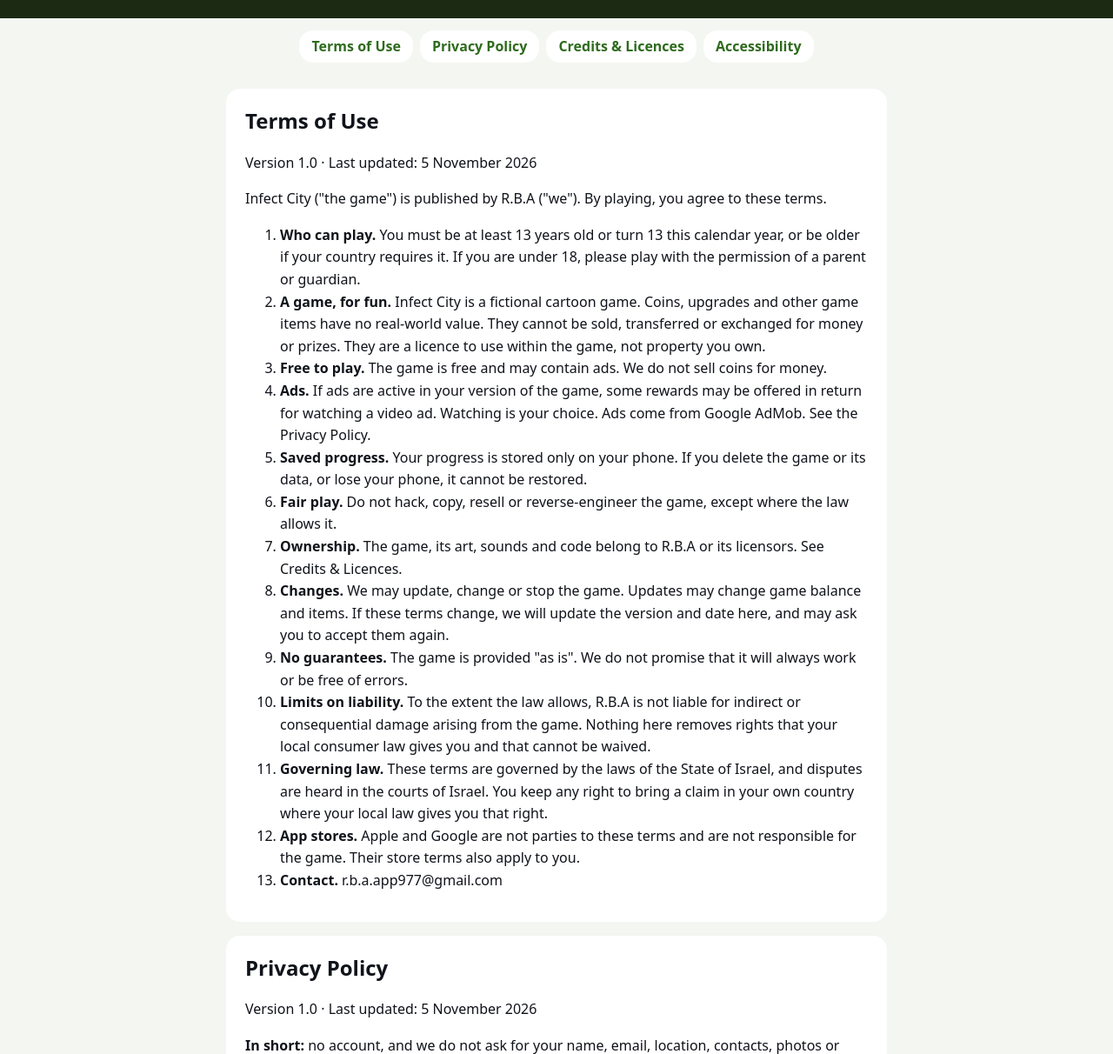
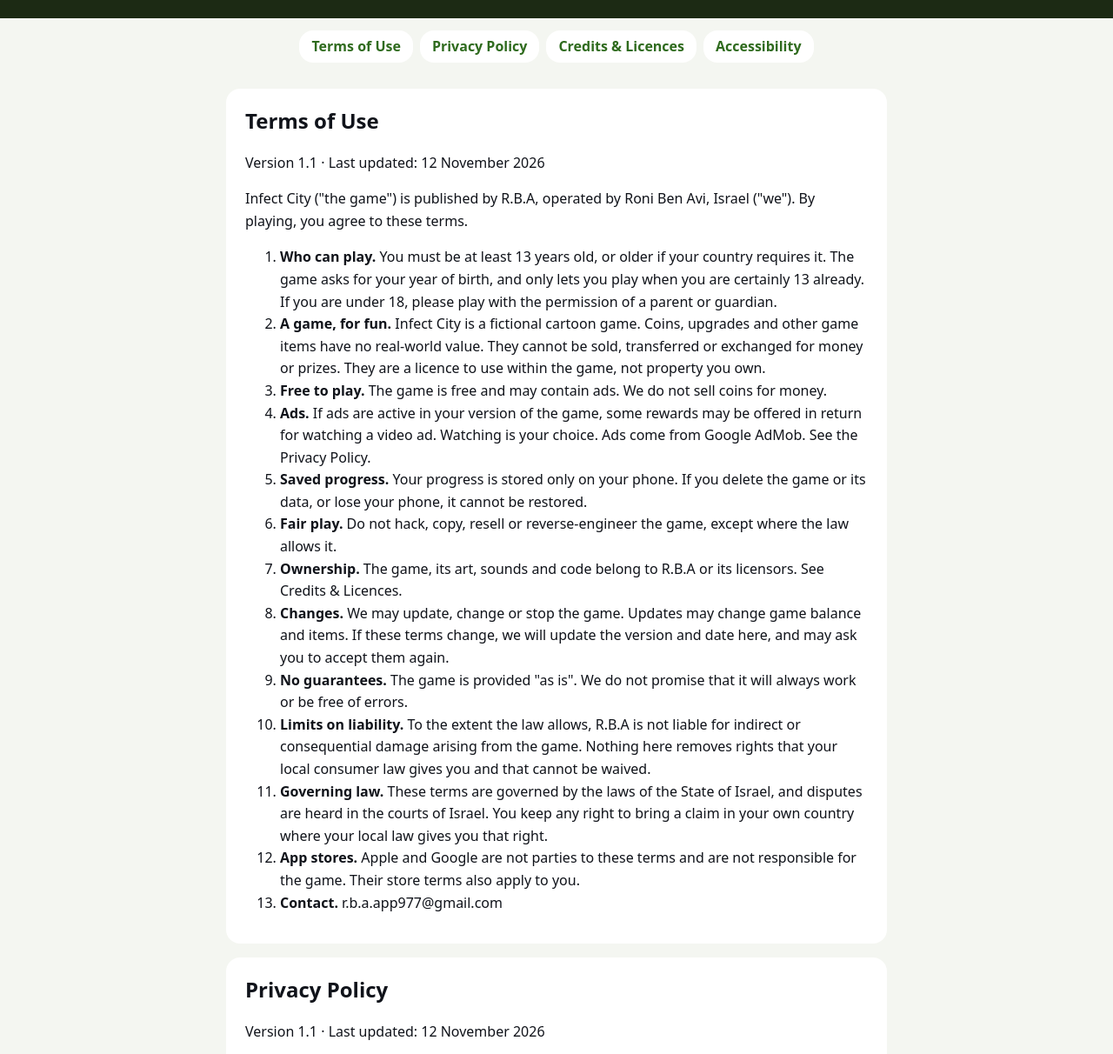
Before and after one commit to RONI97799/roni97799.github.io, a plain HTML site: page infect-city-legal/index.html in a window 1280 px wide. Shown: the part 69-1281 px from the top of the page at 87% size. Drawn offline with Linux system fonts and the light colour scheme.

Commit message:
Infect City legal: only players certainly 13 may play, operator identity (v1.1, 12 Nov 2026)
Co-Authored-By: Claude Sonnet 5.5 <noreply@anthropic.com>

```diff
--- a/infect-city-legal/index.html
+++ b/infect-city-legal/index.html
@@ -6,10 +6,10 @@
 <nav><a href="#terms">Terms of Use</a><a href="#privacy">Privacy Policy</a><a href="#credits">Credits &amp; Licences</a><a href="#accessibility">Accessibility</a></nav>
 <main>
 <section id="terms"><h2>Terms of Use</h2>
-<p>Version 1.0 · Last updated: 5 November 2026</p>
-<p>Infect City ("the game") is published by R.B.A ("we"). By playing, you agree to these terms.</p>
+<p>Version 1.1 · Last updated: 12 November 2026</p>
+<p>Infect City ("the game") is published by R.B.A, operated by Roni Ben Avi, Israel ("we"). By playing, you agree to these terms.</p>
 <ol>
-<li><b>Who can play.</b> You must be at least 13 years old or turn 13 this calendar year, or be older if your country requires it. If you are under 18, please play with the permission of a parent or guardian.</li>
+<li><b>Who can play.</b> You must be at least 13 years old, or older if your country requires it. The game asks for your year of birth, and only lets you play when you are certainly 13 already. If you are under 18, please play with the permission of a parent or guardian.</li>
 <li><b>A game, for fun.</b> Infect City is a fictional cartoon game. Coins, upgrades and other game items have no real-world value. They cannot be sold, transferred or exchanged for money or prizes. They are a licence to use within the game, not property you own.</li>
 <li><b>Free to play.</b> The game is free and may contain ads. We do not sell coins for money.</li>
 <li><b>Ads.</b> If ads are active in your version of the game, some rewards may be offered in return for watching a video ad. Watching is your choice. Ads come from Google AdMob. See the Privacy Policy.</li>
@@ -24,7 +24,7 @@
 <li><b>Contact.</b> r.b.a.app977@gmail.com</li>
 </ol>
 </section><section id="privacy"><h2>Privacy Policy</h2>
-<p>Version 1.0 · Last updated: 5 November 2026</p>
+<p>Version 1.1 · Last updated: 12 November 2026</p>
 <p><b>In short:</b> no account, and we do not ask for your name, email, location, contacts, photos or microphone. Ads and optional problem reports are the only things that send information from the game.</p>
 <ol>
 <li><b>Stored on your phone only.</b> Game progress, coins, upgrades, settings, and the date you accepted these terms. We do not store your year of birth: the game only remembers the result of the age check. We cannot see this data.</li>
@@ -32,7 +32,7 @@
 <li><b>Game updates (Expo).</b> When the game downloads an update, Expo receives your IP address, phone system and game version. See <a href="https://expo.dev/privacy">https://expo.dev/privacy</a></li>
 <li><b>Problem reports (Google Forms).</b> Sent only if you tap Send. They include what you wrote, the game version, and your phone model and system. Google receives your IP address as part of the sending. Please do not write personal details. We keep reports for up to 24 months, and use them only to fix problems.</li>
 <li><b>App stores.</b> Google and Apple give us crash reports and download statistics as totals.</li>
-<li><b>Children.</b> The game is not directed at children under 13, and it asks your year of birth before you play. Players who turn 13 this calendar year or are older may play. We do not knowingly collect personal information from children under 13. If you believe a child has sent us information, write to us and we will delete it.</li>
+<li><b>Children.</b> The game is not directed at children under 13, and it asks your year of birth before you play. Only players who are certainly 13 or older (judging by the year of birth) may play. We do not knowingly collect personal information from children under 13. If you believe a child has sent us information, write to us and we will delete it.</li>
 <li><b>What we do not do.</b> We do not sell personal data. There is no chat, no online play, no account and no location tracking.</li>
 <li><b>Delete your data.</b> Settings &gt; Delete my data erases everything stored on your phone. To delete a report, write to us. For data held by Google, see your Google account's ad settings.</li>
 <li><b>Your rights.</b> Depending on where you live (for example GDPR in Europe and the UK, CCPA in California, the Israeli Privacy Protection Law), you may ask to see, correct or delete your data, object to its use, or complain to your data protection authority. Write to us and we will respond.</li>
@@ -40,7 +40,7 @@
 <li><b>International transfers.</b> Google and Expo may process data outside your country, including in the United States, under their own safeguards.</li>
 <li><b>Security.</b> Information is encrypted in transit. No system is perfectly secure.</li>
 <li><b>Changes.</b> If this policy changes, we will update the version and date here.</li>
-<li><b>Contact.</b> R.B.A, r.b.a.app977@gmail.com</li>
+<li><b>Contact.</b> R.B.A, operated by Roni Ben Avi, Israel. r.b.a.app977@gmail.com</li>
 </ol>
 </section><section id="credits"><h2>Credits &amp; Licences</h2>
 <p>Last updated: 5 November 2026</p>
```
